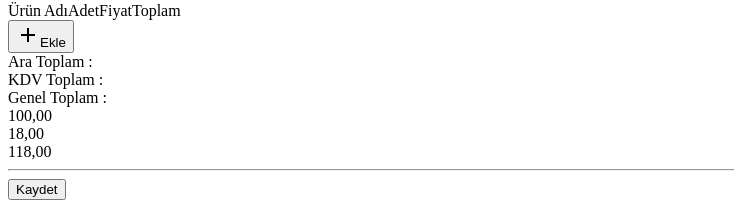
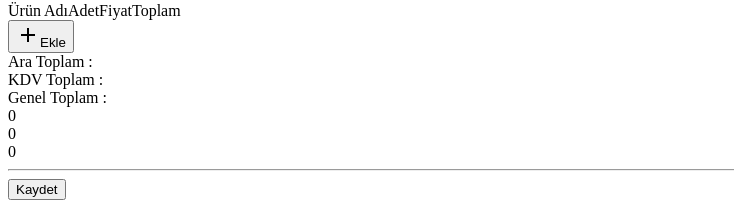
Before and after one commit to ulascan54/invoice-app-vue, a Vue app: page / in a window 1280 px wide. Shown: the part 381-592 px from the top of the page, without its empty margins (0-734 px from the left). Built offline with nearby package versions, Linux system fonts and the light colour scheme; the HTML template or start-up script is replaced by a standard one.

Commit message:
silme butonu ve summary kısımları yapıldı

```diff
--- a/src/components/InvoiceContent.vue
+++ b/src/components/InvoiceContent.vue
@@ -9,7 +9,7 @@
             <InvoiceItems :items="state.items" :AddInvoiceItem="AddInvoiceItem"/>
       </div>
       <!-- Summary -->
-            <InvoiceSummary />
+            <InvoiceSummary :items="state.items" />
 
 
       <hr class="bg-gradient-to-r h-[1px] border-none from-gray-700 mt-5" />
@@ -24,7 +24,7 @@ import ContactSection from './ContactSection.vue';
 import AppHeading from './ui/appHeading.vue';
 import InvoiceItems from './invoiceItems.vue';
 import InvoiceSummary from './invoiceSummary.vue';
-
+import { provide } from "@vue/runtime-core";
 import { reactive } from '@vue/reactivity';
 const state = reactive({
   contact:{
@@ -39,6 +39,7 @@ const state = reactive({
 })
 const AddInvoiceItem = () => {
   state.items.push({
+    id: new Date().getTime(),
     name:null,
     qty:null,
     unit_price:0,
@@ -46,5 +47,8 @@ const AddInvoiceItem = () => {
   })
 }
 
-
+const DeleteInvoiceItem = (invoiceItem)=>{
+    state.items=state.items.filter(f=>f.id !== invoiceItem.id)
+}
+provide('DeleteInvoiceItem',DeleteInvoiceItem)
 </script>
--- a/src/components/invoiceItem.vue
+++ b/src/components/invoiceItem.vue
@@ -3,9 +3,9 @@
       <input autocomplete="off" v-model="item.name" type="text" class="input w-[200px] mr-2" />
       <input autocomplete="off" v-model="item.qty" type="text" class="input w-[50px] mr-2" />
       <input autocomplete="off" v-model="item.unit_price" type="text" class="input w-[100px] mr-2" />
-      <span class="p-1 text-center text-gray-400">${{totalPrice}}</span>
+      <span class="p-1 text-center text-gray-400">${{item.total_price}}</span>
       <div class="text-right flex-grow">
-        <button class="delete-button">
+        <button class="delete-button" @click="DeleteInvoiceItem(item)">
           <svg
             xmlns="http://www.w3.org/2000/svg"
             class="fill-current"
@@ -24,7 +24,14 @@
 </template>
 <script setup>
 import { computed } from "@vue/reactivity";
+import { inject, watch } from "@vue/runtime-core";
 
 const props =  defineProps({item:Object})
 const totalPrice = computed(()=> props.item.qty * props.item.unit_price)
+const DeleteInvoiceItem = inject(['DeleteInvoiceItem'])
+watch(totalPrice,(totalPrice)=>{
+    props.item.total_price=totalPrice
+})
+
+
 </script>
--- a/src/components/invoiceSummary.vue
+++ b/src/components/invoiceSummary.vue
@@ -6,10 +6,18 @@
           <div class="text-gray-300">Genel Toplam :</div>
         </div>
         <div class="text-right">
-          <div class="text-gray-500">100,00</div>
-          <div class="text-gray-400">18,00</div>
-          <div class="text-gray-300">118,00</div>
+          <div class="text-gray-500">{{ subTotal }}</div>
+          <div class="text-gray-400">{{ taxTotal}}</div>
+          <div class="text-gray-300">{{ total }}</div>
         </div>
       </div>
 
 </template>
+<script setup>
+import { computed } from "@vue/reactivity";
+
+const props = defineProps({ items: Array})
+const subTotal=computed(()=>props.items.reduce(( t,i ) => t+i.total_price,0))
+const taxTotal =computed(()=> subTotal.value * 0.18)
+const total = computed(()=> subTotal.value + taxTotal.value)
+</script>
```
